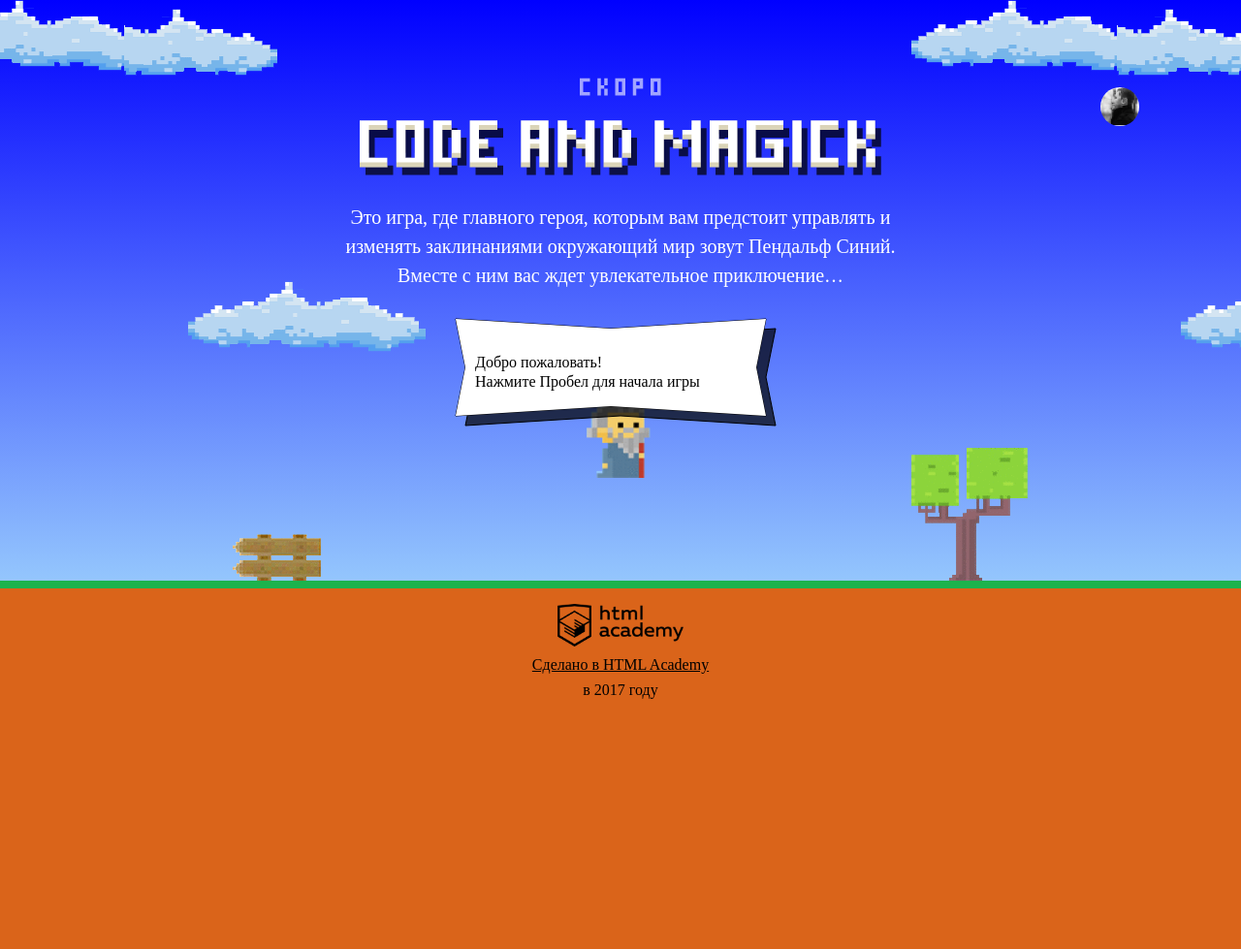
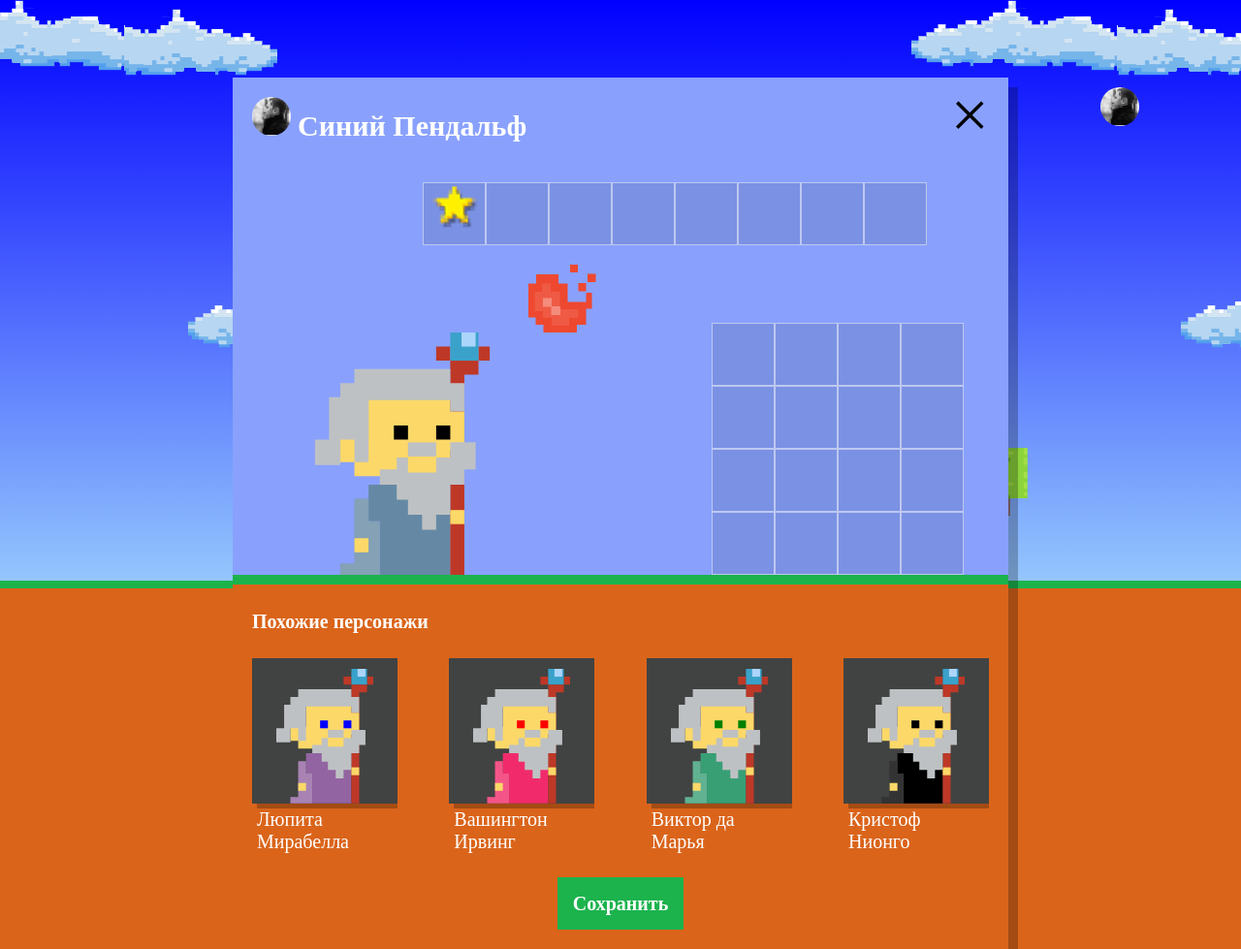
Before and after one commit to utavegu/948947-code-and-magick-18, a website: page index.html in a window 1280 px wide. Shown: the whole page at 97% size. Before the commit the page ends 800 px from the top, so only its background shows below. Drawn offline with Linux system fonts and the light colour scheme; a web font is replaced by a local one.

Commit message:
Завершил третье учебное задание

```diff
--- a/index.html
+++ b/index.html
@@ -203,6 +203,7 @@
     return height / 3;
 }
 </script>
+<script src="js/setup.js"></script>
 <script src="js/stat.js"></script>
 <script src="js/game.js"></script>
 
--- /dev/null
+++ b/js/setup.js
@@ -0,0 +1,72 @@
+'use strict';
+
+var WIZARD_NAMES = ['Иван', 'Хуан Себастьян', 'Мария', 'Кристоф', 'Виктор', 'Юлия', 'Люпита', 'Вашингтон'];
+var WIZARD_SURNAMES = ['да Марья', 'Верон', 'Мирабелла', 'Вальц', 'Онопко', 'Топольницкая', 'Нионго', 'Ирвинг'];
+var COAT_COLORS = ['rgb(101, 137, 164)', 'rgb(241, 43, 107)', 'rgb(146, 100, 161)', 'rgb(56, 159, 117)', 'rgb(215, 210, 55)', 'rgb(0, 0, 0)'];
+var EYE_COLORS = ['black', 'red', 'blue', 'yellow', 'green'];
+var NUMBER_OF_CHARACTERS_DISPLAYED = 4;
+
+// Сам попуп. Показать попуп.
+var userDialog = document.querySelector('.setup');
+userDialog.classList.remove('hidden');
+
+// ФУНКЦИЯ, перемешивающая получаемый на вход массив
+var mixArray = function (array) {
+  var result = [];
+  for (var i = 0; i < array.length; i++) {
+    var randomIndex = Math.floor(Math.random() * array.length);
+    result.push(array[randomIndex]);
+    array.splice(randomIndex, 1);
+    i--;
+  }
+  return result;
+};
+
+// ФУНКЦИЯ, генерирующая мага
+var createWizards = function (names, surnames, coatColors, eyeColors, wizardsCount) {
+  var wizards = [];
+  names = mixArray(names);
+  surnames = mixArray(surnames);
+  coatColors = mixArray(coatColors);
+  eyeColors = mixArray(eyeColors);
+  for (var i = 0; i < wizardsCount; i++) {
+    wizards.push({
+      name: names[i] + ' ' + surnames[i],
+      coatColor: coatColors[i],
+      eyesColor: eyeColors[i]
+    });
+  }
+  return wizards;
+};
+
+// Погнали
+var wizards = createWizards(WIZARD_NAMES, WIZARD_SURNAMES, COAT_COLORS, EYE_COLORS, NUMBER_OF_CHARACTERS_DISPLAYED);
+
+// Сюда сунем
+var similarListElement = document.querySelector('.setup-similar-list');
+
+// А тут шаблон
+var similarWizardTemplate = document.querySelector('#similar-wizard-template').content.querySelector('.setup-similar-item');
+
+// ФУНКЦИЯ, отрисовывающая мага
+var renderWizard = function (wizard) {
+  var wizardElement = similarWizardTemplate.cloneNode(true);
+  wizardElement.querySelector('.setup-similar-label').textContent = wizard.name;
+  wizardElement.querySelector('.wizard-coat').style.fill = wizard.coatColor;
+  wizardElement.querySelector('.wizard-eyes').style.fill = wizard.eyesColor;
+  return wizardElement;
+};
+
+// Новый фрагмент
+var fragment = document.createDocumentFragment();
+
+// Упакуем туда отрисованных магов
+for (var i = 0; i < wizards.length; i++) {
+  fragment.appendChild(renderWizard(wizards[i]));
+}
+
+// Сунем готовый кусок в разметку
+similarListElement.appendChild(fragment);
+
+// И покажем как у нас заебись всё получилось
+document.querySelector('.setup-similar').classList.remove('hidden');
```
